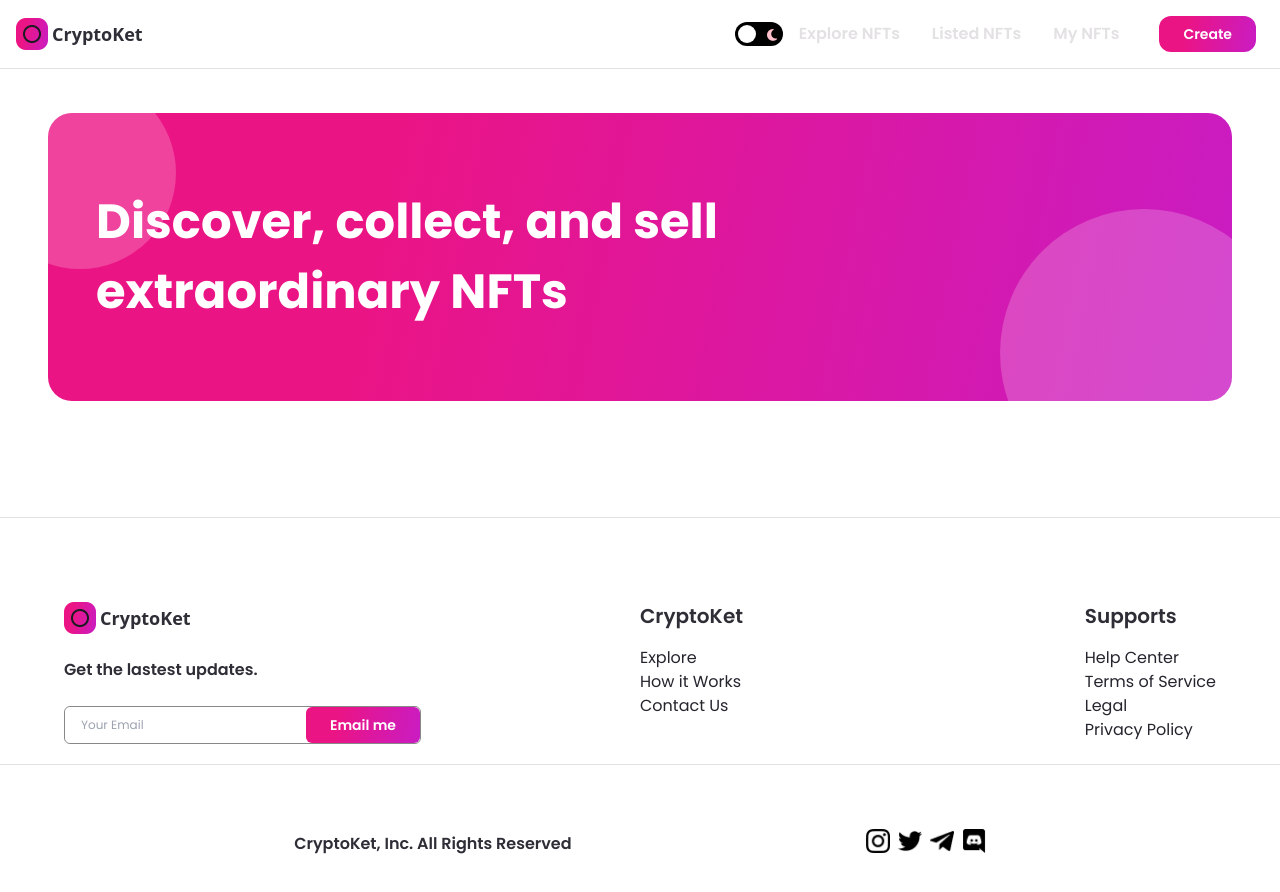
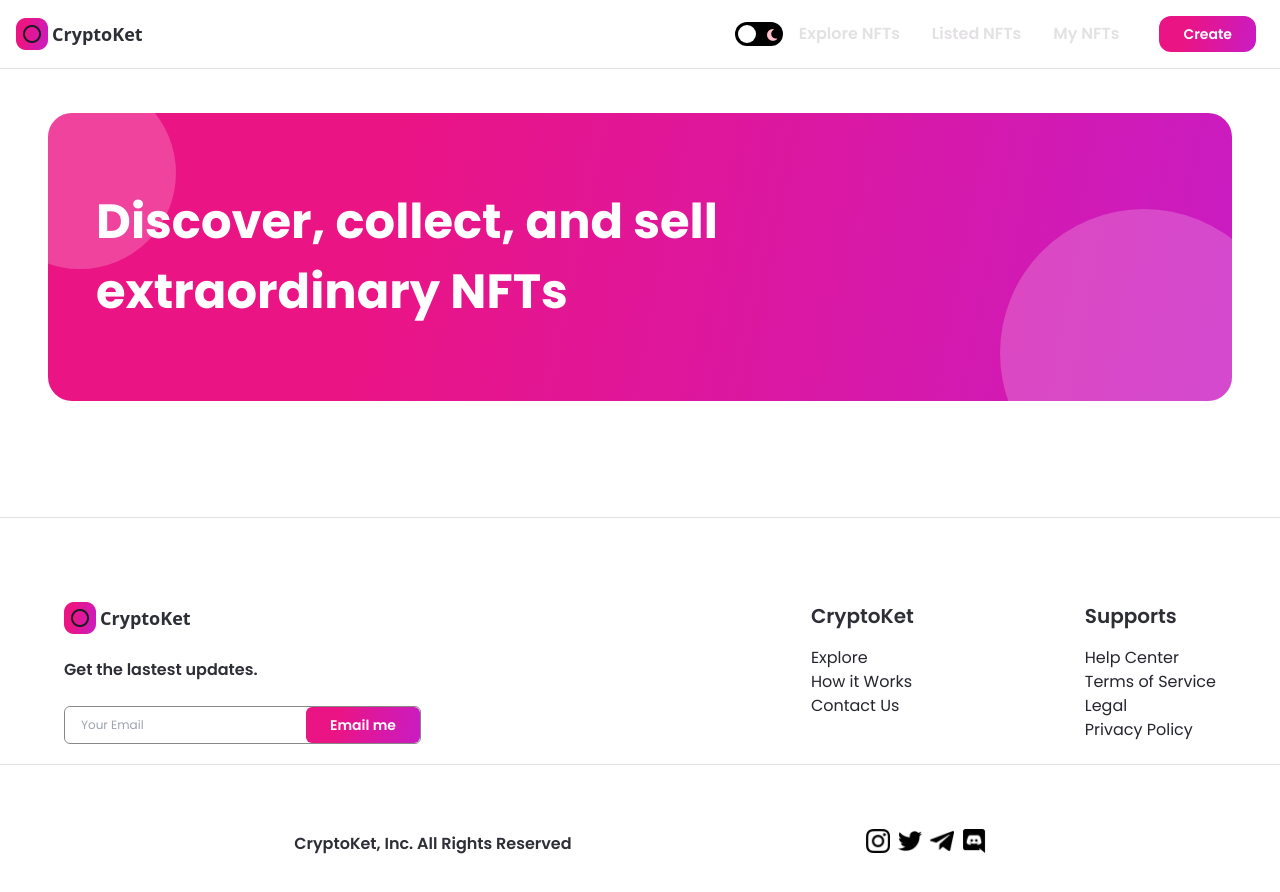
Before and after one commit to hulyhulyhuly/nft-mkt, a Next.js app: page / in a window 1280 px wide. Shown: the top 892 px of the page. Built offline with nearby package versions, Linux system fonts and the light colour scheme.

Commit message:
chore: adjust css

```diff
--- a/components/Footer.jsx
+++ b/components/Footer.jsx
@@ -13,7 +13,7 @@ const FooterLinks = ({ heading }) => {
   // const LINKS_Supports = Object.freeze(['Help Center', 'Terms of service', 'Legal', 'Privacy policy']);
 
   return (
-    <div className="flex flex-col items-start">
+    <div className="ml-auto md:mx-auto sm:ml-0 sm:mr-auto">
       <h3 className="mb-4 font-poppins font-semibold text-xl text-nft-black-1 dark:text-white">
         {heading}
       </h3>
@@ -56,7 +56,7 @@ const Footer = () => {
             </div>
           </div>
         </div>
-        <div className="flex flex-1 sm:flex-col justify-between sm:mx-auto md:mt-8  sm:space-y-6">
+        <div className="flex flex-1 sm:flex-col md:mt-8 sm:space-y-4">
           <FooterLinks heading="CryptoKet" />
           <FooterLinks heading="Supports" />
         </div>
```
